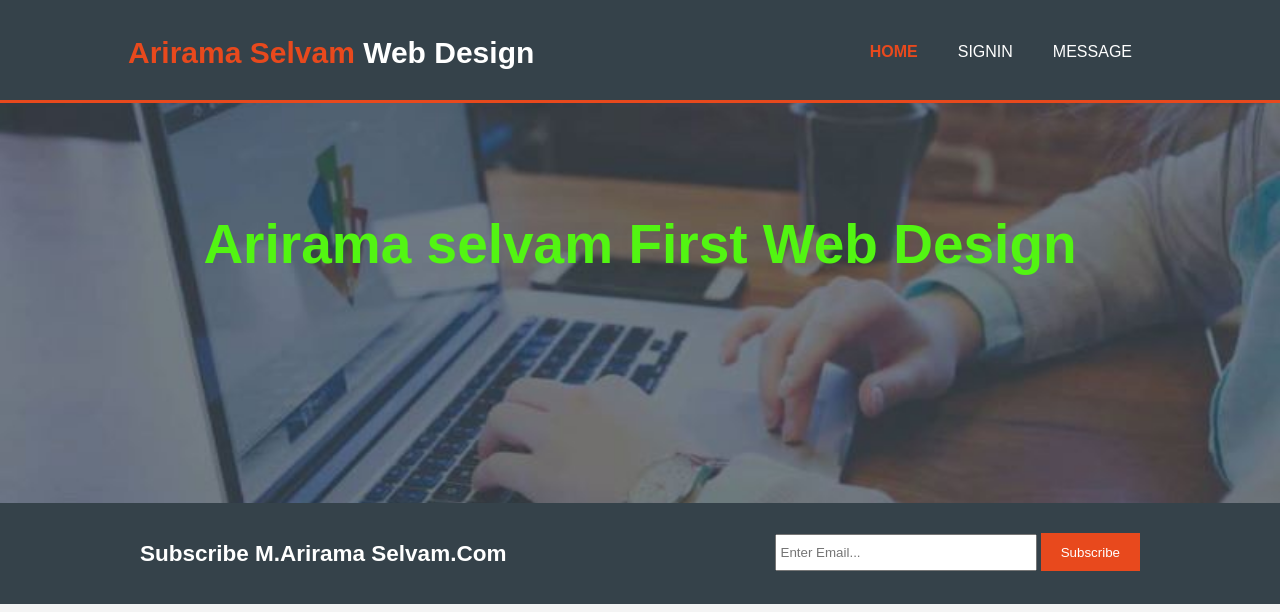
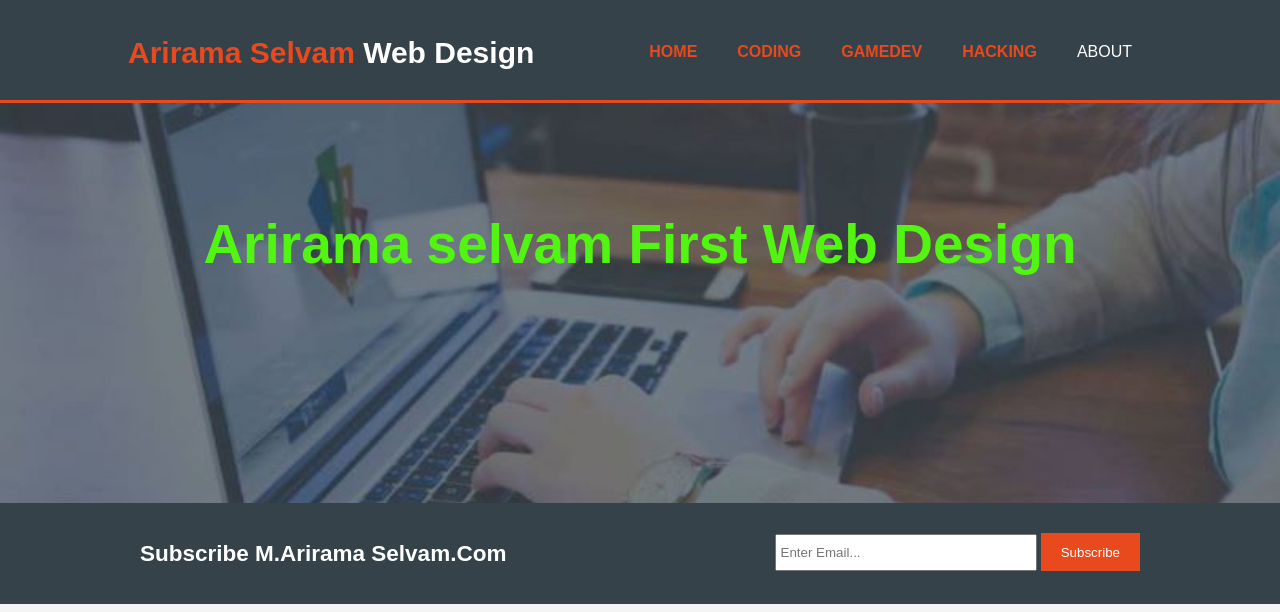
Before and after one commit to coding9787/website, a plain HTML site: page index.html in a window 1280 px wide. Shown: the top 612 px of the page. Drawn offline with Linux system fonts and the light colour scheme.

Commit message:
Add files via upload

```diff
--- a/index.html
+++ b/index.html
@@ -228,8 +228,11 @@ footer{
         <nav>
           <ul>
             <li class="current"><a href="index.html">Home</a></li>
-            <li><a href="signin.html">Signin</a></li>
-            <li><a href="message.html">Message</a></li>
+            <li class="current"><a href="coding.html">Coding</a></li>
+            <li class="current"><a href="gamedevelopment.html">Gamedev</a></li>
+            <li class="current"><a href="hacking.html">Hacking</a></li>
+
+            <li><a href="about.html">About</a></li>
           </ul>
         </nav>
       </div>
```
